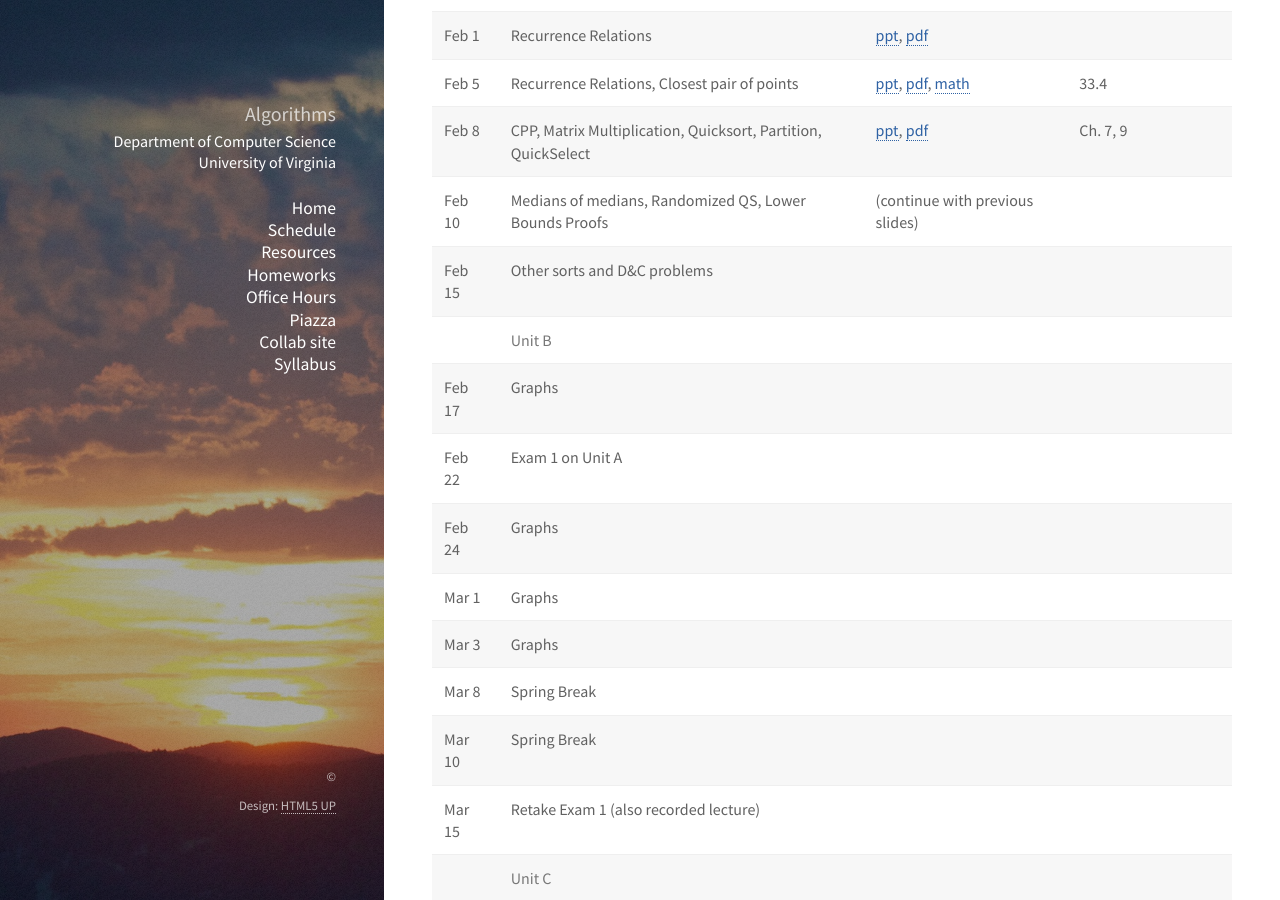
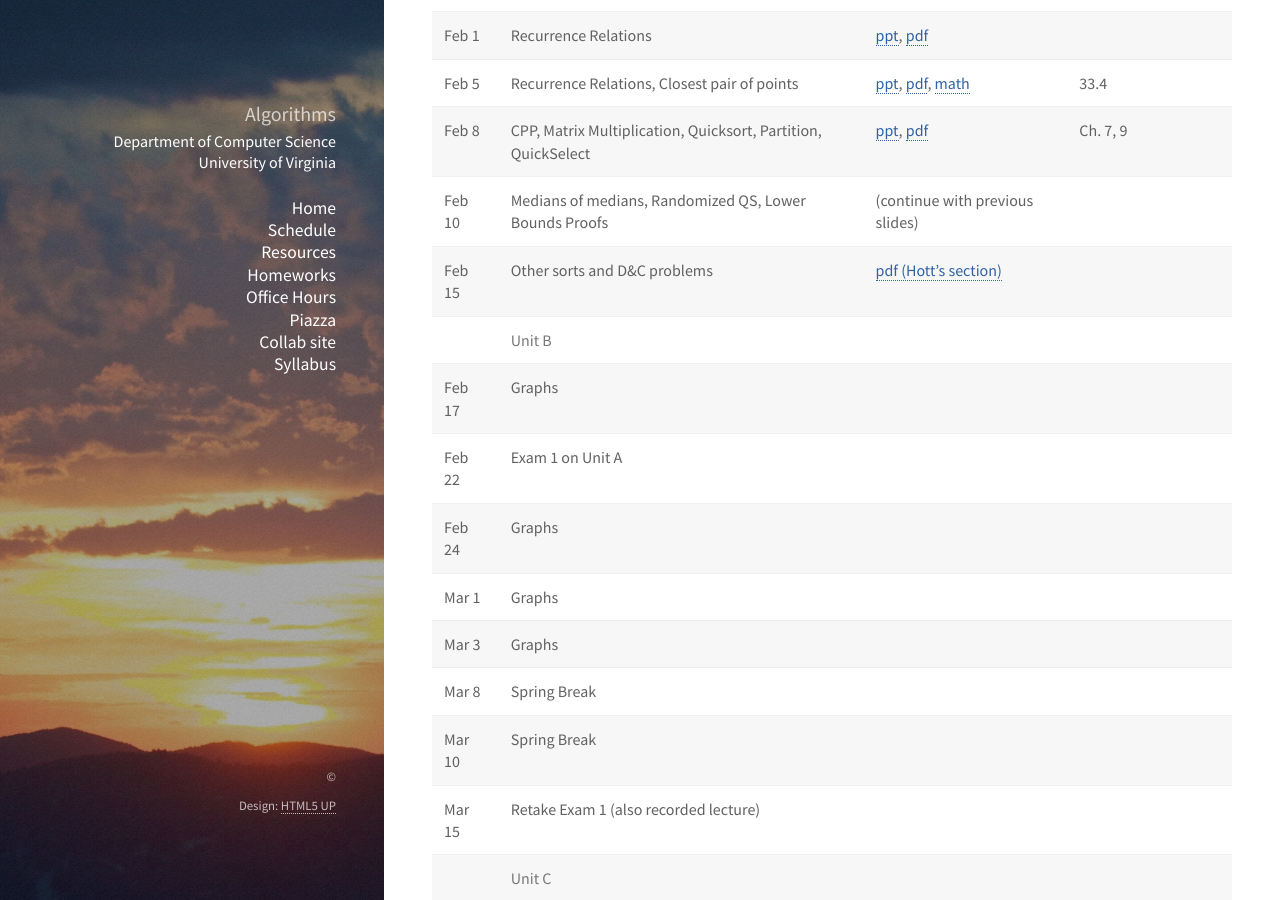
Before and after one commit to uva-cs/cs4102-s22, a Jekyll site: the page built from slides/schedule.md, in a window 1280 px wide and 900 px high, scrolled down 494 px. Built offline with Jekyll 4.4.1, drawn with Linux system fonts in a browser that asks for light colours; nearby versions of some CDN libraries; library files that are not in the unit come from our copies.

Commit message:
Added extra slides for Unit A

```diff
--- a/slides/schedule.md
+++ b/slides/schedule.md
@@ -17,7 +17,7 @@ This is a tentative schedule of topics addressed.  As we go through the semester
 | Feb 5   | Recurrence Relations, Closest pair of points                  | [ppt](cs4102_L5_closestpair_Strassen.pptx), [pdf](cs4102_L5_closestpair_Strassen.pdf), [math](recurrence-proofs.pdf) | 33.4     |                                   |
 | Feb 8   | CPP, Matrix Multiplication, Quicksort, Partition, QuickSelect | [ppt](cs4102_L6_qs-MM-LB-proof.pptx), [pdf](cs4102_L6_qs-MM-LB-proof.pdf)                                            | Ch. 7, 9 |                                   |
 | Feb 10  | Medians of medians, Randomized QS, Lower Bounds Proofs        | (continue with previous slides)                                                                                      |          |                                   |
-| Feb 15  | Other sorts and D&C problems                                  |                                                                                                                      |          |                                   |
+| Feb 15  | Other sorts and D&C problems                                  | [pdf (Hott's section)](cs4102_L8_Hott.pdf)                                                                                                                     |          |                                   |
 |         | **Unit B**                                                    |                                                                                                                      |          |                                   |
 | Feb 17  | Graphs                                                        |                                                                                                                      |          |                                   |
 | Feb 22  | Exam 1 on Unit A                                              |                                                                                                                      |          |                                   |
```
Also changed, not shown: 1 other file.
